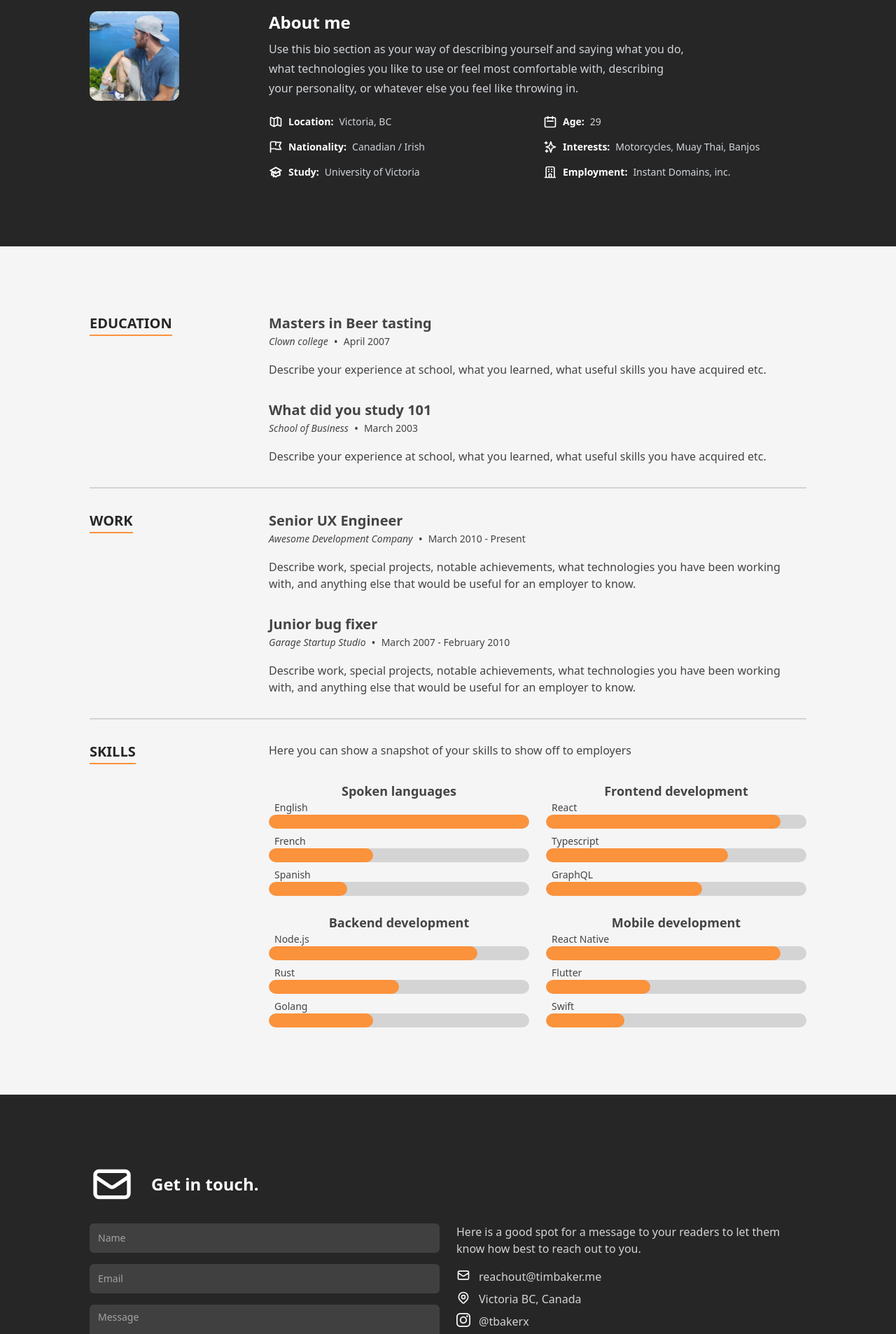
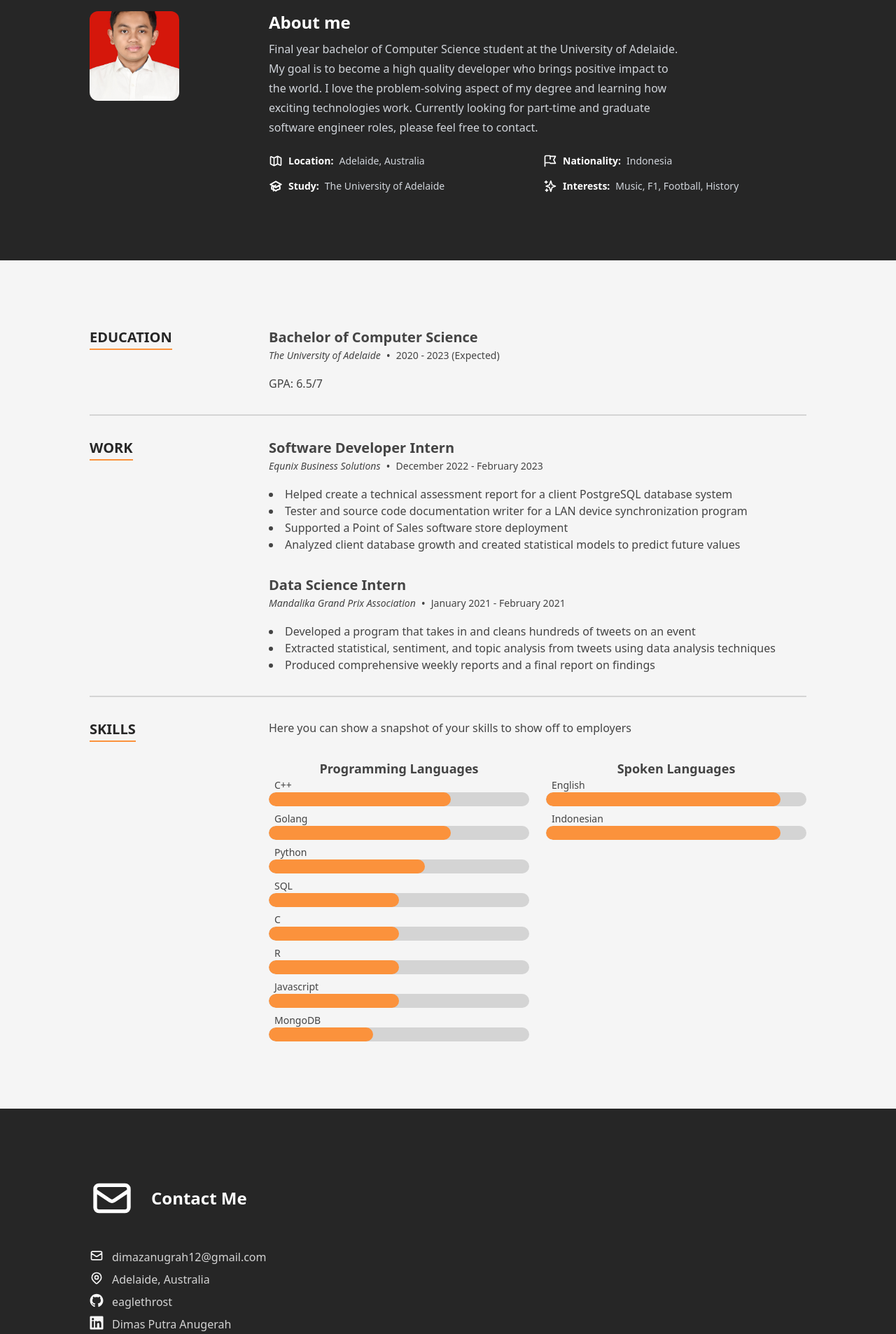
Before and after one commit to eaglethrost/test-deploy-website, a Next.js app: page / in a window 1280 px wide. Shown: the part 880-2786 px from the top of the page at 70% size. Built offline with nearby package versions, Linux system fonts and the light colour scheme.

Commit message:
edit about,work,exp,contact

```diff
--- a/src/components/Sections/Contact/index.tsx
+++ b/src/components/Sections/Contact/index.tsx
@@ -10,7 +10,7 @@ import InstagramIcon from '../../Icon/InstagramIcon';
 import LinkedInIcon from '../../Icon/LinkedInIcon';
 import TwitterIcon from '../../Icon/TwitterIcon';
 import Section from '../../Layout/Section';
-import ContactForm from './ContactForm';
+// import ContactForm from './ContactForm';
 
 const ContactValueMap: Record<ContactType, ContactValue> = {
   [ContactType.Email]: {Icon: MailIcon, srLabel: 'Email'},
@@ -33,9 +33,9 @@ const Contact: FC = memo(() => {
           <h2 className="text-2xl font-bold text-white">{headerText}</h2>
         </div>
         <div className="grid grid-cols-1 gap-6 md:grid-cols-2">
-          <div className="order-2 col-span-1 md:order-1 ">
+          {/* <div className="order-2 col-span-1 md:order-1 ">
             <ContactForm />
-          </div>
+          </div> */}
           <div className="order-1 col-span-1 flex flex-col gap-y-4 md:order-2">
             <p className="prose leading-6 text-neutral-300">{description}</p>
             <dl className="flex flex-col space-y-4 text-base text-neutral-500 sm:space-y-2">
--- a/src/data/data.tsx
+++ b/src/data/data.tsx
@@ -1,18 +1,15 @@
 import {
   AcademicCapIcon,
-  CalendarIcon,
-  DownloadIcon,
   FlagIcon,
   MapIcon,
-  OfficeBuildingIcon,
   SparklesIcon,
 } from '@heroicons/react/outline';
 
 import GithubIcon from '../components/Icon/GithubIcon';
-import InstagramIcon from '../components/Icon/InstagramIcon';
+// import InstagramIcon from '../components/Icon/InstagramIcon';
 import LinkedInIcon from '../components/Icon/LinkedInIcon';
-import StackOverflowIcon from '../components/Icon/StackOverflowIcon';
-import TwitterIcon from '../components/Icon/TwitterIcon';
+// import StackOverflowIcon from '../components/Icon/StackOverflowIcon';
+// import TwitterIcon from '../components/Icon/TwitterIcon';
 import heroImage from '../images/header-background.webp';
 import porfolioImage1 from '../images/portfolio/portfolio-1.jpg';
 import porfolioImage2 from '../images/portfolio/portfolio-2.jpg';
@@ -25,7 +22,7 @@ import porfolioImage8 from '../images/portfolio/portfolio-8.jpg';
 import porfolioImage9 from '../images/portfolio/portfolio-9.jpg';
 import porfolioImage10 from '../images/portfolio/portfolio-10.jpg';
 import porfolioImage11 from '../images/portfolio/portfolio-11.jpg';
-import profilepic from '../images/profilepic.jpg';
+import profilepic from '../images/Portrait.jpg';
 import testimonialImage from '../images/testimonial.webp';
 import {
   About,
@@ -78,17 +75,6 @@ export const heroData: Hero = {
     </>
   ),
   actions: [
-    {
-      href: '/assets/resume.pdf',
-      text: 'Resume',
-      primary: true,
-      Icon: DownloadIcon,
-    },
-    {
-      href: `#${SectionId.Contact}`,
-      text: 'Contact',
-      primary: false,
-    },
   ],
 };
 
@@ -97,16 +83,15 @@ export const heroData: Hero = {
  */
 export const aboutData: About = {
   profileImageSrc: profilepic,
-  description: `Use this bio section as your way of describing yourself and saying what you do, what technologies you like
-  to use or feel most comfortable with, describing your personality, or whatever else you feel like throwing
-  in.`,
+  description: `Final year bachelor of Computer Science student at the University of Adelaide. My goal is to become
+  a high quality developer who brings positive impact to the world. I love the problem-solving aspect
+  of my degree and learning how exciting technologies work. Currently looking for part-time and graduate software engineer roles,
+  please feel free to contact.`,
   aboutItems: [
-    {label: 'Location', text: 'Victoria, BC', Icon: MapIcon},
-    {label: 'Age', text: '29', Icon: CalendarIcon},
-    {label: 'Nationality', text: 'Canadian / Irish', Icon: FlagIcon},
-    {label: 'Interests', text: 'Motorcycles, Muay Thai, Banjos', Icon: SparklesIcon},
-    {label: 'Study', text: 'University of Victoria', Icon: AcademicCapIcon},
-    {label: 'Employment', text: 'Instant Domains, inc.', Icon: OfficeBuildingIcon},
+    {label: 'Location', text: 'Adelaide, Australia', Icon: MapIcon},
+    {label: 'Nationality', text: 'Indonesia', Icon: FlagIcon},
+    {label: 'Study', text: 'The University of Adelaide', Icon: AcademicCapIcon},
+    {label: 'Interests', text: 'Music, F1, Football, History', Icon: SparklesIcon}
   ],
 };
 
@@ -115,73 +100,55 @@ export const aboutData: About = {
  */
 export const skills: SkillGroup[] = [
   {
-    name: 'Spoken languages',
+    name: 'Programming Languages',
+    skills: [
+      {
+        name: 'C++',
+        level: 7,
+      },
+      {
+        name: 'Golang',
+        level: 7,
+      },
+      {
+        name: 'Python',
+        level: 6,
+      },
+      {
+        name: 'SQL',
+        level: 5,
+      },
+      {
+        name: 'C',
+        level: 5,
+      },
+      {
+        name: 'R',
+        level: 5,
+      },
+      {
+        name: 'Javascript',
+        level: 5,
+      },
+      {
+        name: 'MongoDB',
+        level: 4,
+      }
+    ],
+  },
+  {
+    name: 'Spoken Languages',
     skills: [
       {
         name: 'English',
-        level: 10,
-      },
-      {
-        name: 'French',
-        level: 4,
-      },
-      {
-        name: 'Spanish',
-        level: 3,
-      },
-    ],
-  },
-  {
-    name: 'Frontend development',
-    skills: [
-      {
-        name: 'React',
         level: 9,
       },
       {
-        name: 'Typescript',
-        level: 7,
-      },
-      {
-        name: 'GraphQL',
-        level: 6,
-      },
+        name: 'Indonesian',
+        level: 9,
+      }
     ],
-  },
-  {
-    name: 'Backend development',
-    skills: [
-      {
-        name: 'Node.js',
-        level: 8,
-      },
-      {
-        name: 'Rust',
-        level: 5,
-      },
-      {
-        name: 'Golang',
-        level: 4,
-      },
-    ],
-  },
-  {
-    name: 'Mobile development',
-    skills: [
-      {
-        name: 'React Native',
-        level: 9,
-      },
-      {
-        name: 'Flutter',
-        level: 4,
-      },
-      {
-        name: 'Swift',
-        level: 3,
-      },
-    ],
-  },
+  }
 ];
 
 /**
@@ -261,40 +228,37 @@ export const portfolioItems: PortfolioItem[] = [
  */
 export const education: TimelineItem[] = [
   {
-    date: 'April 2007',
-    location: 'Clown college',
-    title: 'Masters in Beer tasting',
-    content: <p>Describe your experience at school, what you learned, what useful skills you have acquired etc.</p>,
-  },
-  {
-    date: 'March 2003',
-    location: 'School of Business',
-    title: 'What did you study 101',
-    content: <p>Describe your experience at school, what you learned, what useful skills you have acquired etc.</p>,
-  },
+    date: '2020 - 2023 (Expected)',
+    location: 'The University of Adelaide',
+    title: 'Bachelor of Computer Science',
+    content: <p>GPA: 6.5/7</p>,
+  }
 ];
 
 export const experience: TimelineItem[] = [
   {
-    date: 'March 2010 - Present',
-    location: 'Awesome Development Company',
-    title: 'Senior UX Engineer',
+    date: 'December 2022 - February 2023',
+    location: 'Equnix Business Solutions',
+    title: 'Software Developer Intern',
     content: (
-      <p>
-        Describe work, special projects, notable achievements, what technologies you have been working with, and
-        anything else that would be useful for an employer to know.
-      </p>
+      <div>
+        <li>Helped create a technical assessment report for a client PostgreSQL database system</li>
+        <li>Tester and source code documentation writer for a LAN device synchronization program</li>
+        <li>Supported a Point of Sales software store deployment</li>
+        <li>Analyzed client database growth and created statistical models to predict future values</li>
+      </div>
     ),
   },
   {
-    date: 'March 2007 - February 2010',
-    location: 'Garage Startup Studio',
-    title: 'Junior bug fixer',
+    date: 'January 2021 - February 2021',
+    location: 'Mandalika Grand Prix Association',
+    title: 'Data Science Intern',
     content: (
-      <p>
-        Describe work, special projects, notable achievements, what technologies you have been working with, and
-        anything else that would be useful for an employer to know.
-      </p>
+      <div>
+        <li>Developed a program that takes in and cleans hundreds of tweets on an event</li>
+        <li>Extracted statistical, sentiment, and topic analysis from tweets using data analysis techniques</li>
+        <li>Produced comprehensive weekly reports and a final report on findings</li>
+      </div>
     ),
   },
 ];
@@ -328,29 +292,29 @@ export const testimonial: TestimonialSection = {
  */
 
 export const contact: ContactSection = {
-  headerText: 'Get in touch.',
-  description: 'Here is a good spot for a message to your readers to let them know how best to reach out to you.',
+  headerText: 'Contact Me',
+  description: '',
   items: [
     {
       type: ContactType.Email,
-      text: 'reachout@timbaker.me',
-      href: 'mailto:reachout@timbaker.me',
+      text: 'dimazanugrah12@gmail.com',
+      href: 'mailto:dimazanugrah12@gmail.com',
     },
     {
       type: ContactType.Location,
-      text: 'Victoria BC, Canada',
-      href: 'https://www.google.ca/maps/place/Victoria,+BC/@48.4262362,-123.376775,14z',
-    },
-    {
-      type: ContactType.Instagram,
-      text: '@tbakerx',
-      href: 'https://www.instagram.com/tbakerx/',
+      text: 'Adelaide, Australia',
+      href: 'https://goo.gl/maps/GEf8817uuzaZd9CW9',
     },
     {
       type: ContactType.Github,
-      text: 'tbakerx',
-      href: 'https://github.com/tbakerx',
+      text: 'eaglethrost',
+      href: 'https://github.com/eaglethrost/',
     },
+    {
+      type: ContactType.LinkedIn,
+      text: 'Dimas Putra Anugerah',
+      href: 'https://www.linkedin.com/in/dimasputraanugerah/',
+    }
   ],
 };
 
@@ -358,9 +322,6 @@ export const contact: ContactSection = {
  * Social items
  */
 export const socialLinks: Social[] = [
-  {label: 'Github', Icon: GithubIcon, href: 'https://github.com/tbakerx'},
-  {label: 'Stack Overflow', Icon: StackOverflowIcon, href: 'https://stackoverflow.com/users/8553186/tim-baker'},
-  {label: 'LinkedIn', Icon: LinkedInIcon, href: 'https://www.linkedin.com/in/timbakerx/'},
-  {label: 'Instagram', Icon: InstagramIcon, href: 'https://www.instagram.com/tbakerx/'},
-  {label: 'Twitter', Icon: TwitterIcon, href: 'https://twitter.com/TimBakerx'},
+  {label: 'Github', Icon: GithubIcon, href: 'https://github.com/eaglethrost/'},
+  {label: 'LinkedIn', Icon: LinkedInIcon, href: 'https://www.linkedin.com/in/dimasputraanugerah/'},
 ];
```
Also changed, not shown: src/images/Portrait.jpg (added), 1 other file (tests, documents, lock files or other folders).
